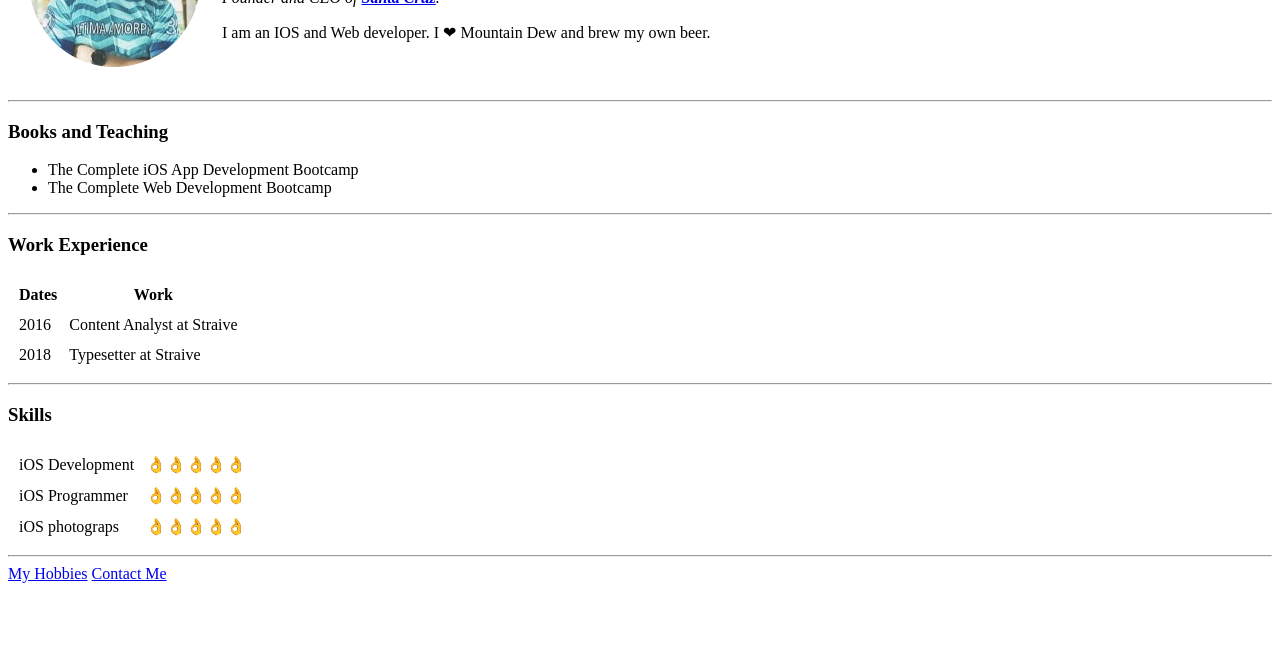
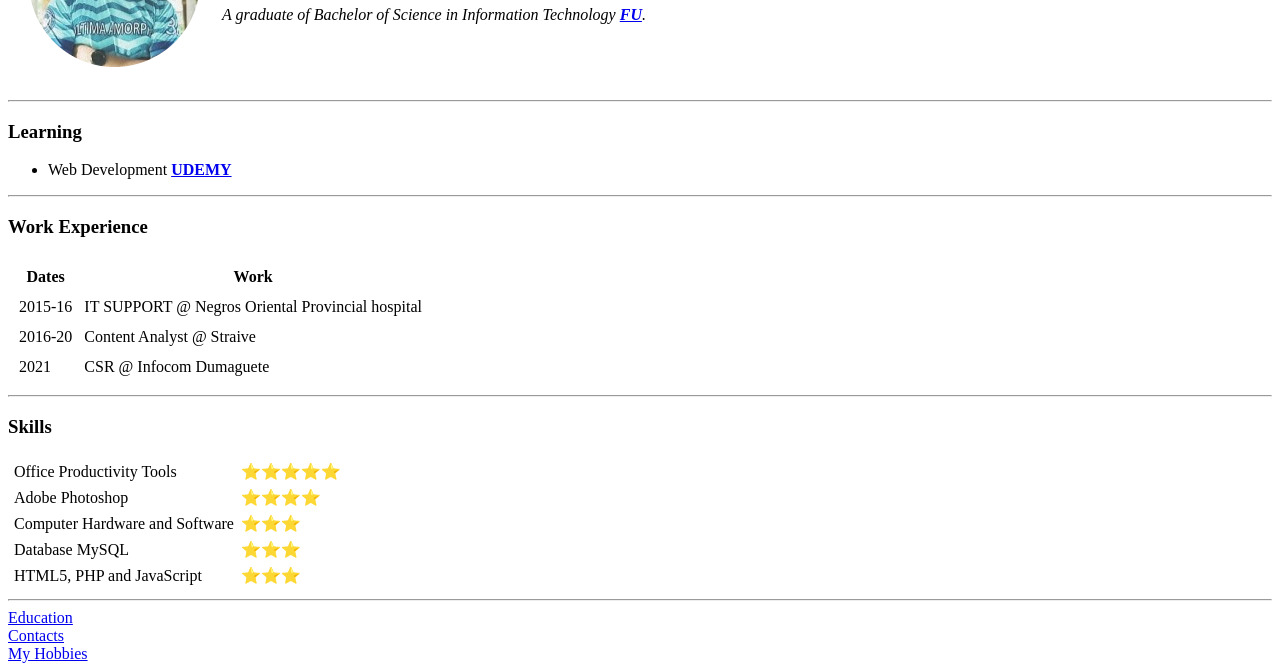
Before and after one commit to Marvibes/cv, a plain HTML site: page index.html in a window 1280 px wide. Shown: the part 133-804 px from the top of the page. Drawn offline with Linux system fonts and the light colour scheme.

Commit message:
Add initial CV website file

```diff
--- a/index.html
+++ b/index.html
@@ -9,18 +9,16 @@
     <table cellspacing="20">
       <tr>
         <td><img src="images/marvin.png" alt="Me Myself and I"></td>
-        <td><h1>Marvin Vivas</h1>
-<p><em>Founder and CEO of <strong><a href="https://www.santacruzbicycles.com/en-US">Santa Cruz</a></strong>.</em></p>
-<p>I am an IOS and Web developer. I ❤ Mountain Dew and brew my own beer.</p></td>
+        <td><h1>Marvin Resemilla Vivas</h1>
+<p><em>A graduate of Bachelor of Science in Information Technology <strong><a href="https://www.foundationu.com/">FU</a></strong>.</em></p>
       </tr>
     </table>
 
 <hr>
 
-<h3>Books and Teaching</h3>
+<h3>Learning</h3>
 <ul>
-  <li>The Complete iOS App Development Bootcamp</li>
-  <li>The Complete Web Development Bootcamp</li>
+  <li>Web Development <strong><a href="https://www.udemy.com/">UDEMY</a></strong></li>
 </ul>
 <hr>
 <h3>Work Experience</h3>
@@ -33,29 +31,41 @@
 </thead>
   <tbody>
     <tr>
-      <td>2016</td>
-      <td>Content Analyst at Straive</td>
+      <td>2015-16</td>
+      <td>IT SUPPORT @ Negros Oriental Provincial hospital</td>
     </tr>
     <tr>
-      <td>2018</td>
-      <td>Typesetter at Straive</td>
+      <td>2016-20</td>
+      <td>Content Analyst @ Straive</td>
+    </tr>
+    <tr>
+      <td>2021</td>
+      <td>CSR @ Infocom Dumaguete</td>
     </tr>
   </tbody>
 </table>
 <hr>
 <h3>Skills</h3>
-      <table cellspacing="10">
+      <table cellspacing="5">
         <tr>
-          <td>iOS Development</td>
-          <td>👌👌👌👌👌</td>
+          <td>Office Productivity Tools</td>
+          <td>⭐⭐⭐⭐⭐</td>
         </tr>
         <tr>
-          <td>iOS Programmer</td>
-          <td>👌👌👌👌👌</td>
+          <td>Adobe Photoshop</td>
+          <td>⭐⭐⭐⭐</td>
         </tr>
         <tr>
-          <td>iOS photograps</td>
-          <td>👌👌👌👌👌</td>
+          <td>Computer Hardware and Software</td>
+          <td>⭐⭐⭐</td>
+        </tr>
+        <tr>
+          <td>Database MySQL</td>
+          <td>⭐⭐⭐</td>
+        </tr>
+        <tr>
+          <td>HTML5, PHP and JavaScript</td>
+          <td>⭐⭐⭐</td>
         </tr>
       </table>
 
@@ -63,8 +73,9 @@
   </tr>
 </table>
 <hr>
+<a href="education.html">Education</a><br>
+<a href="contactme.html">Contacts</a><br>
 <a href="hobbies.html">My Hobbies</a>
-<a href="contactme.html">Contact Me</a>
 
   </body>
 
```
Also changed, not shown: education.html (added, +33 -0 lines).
